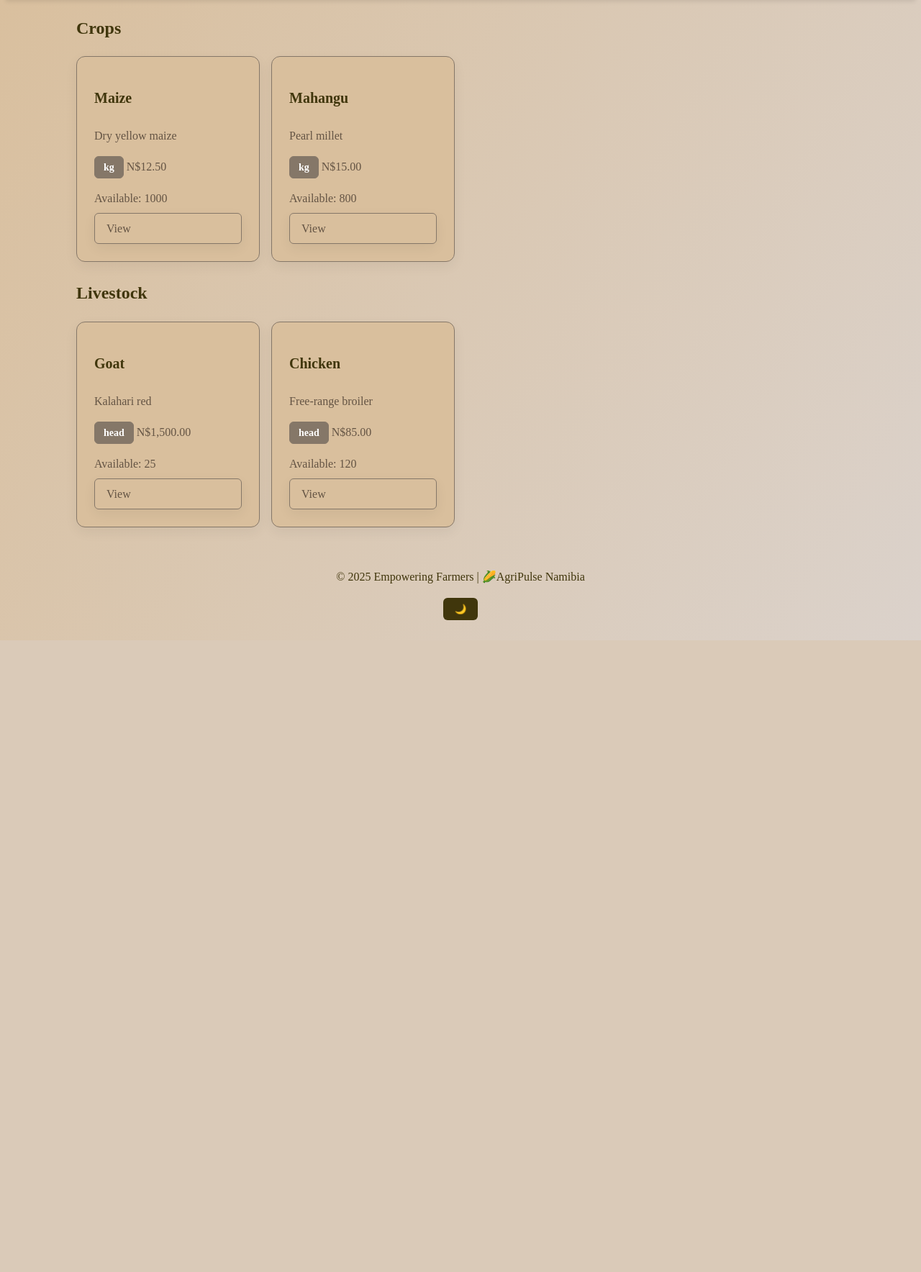
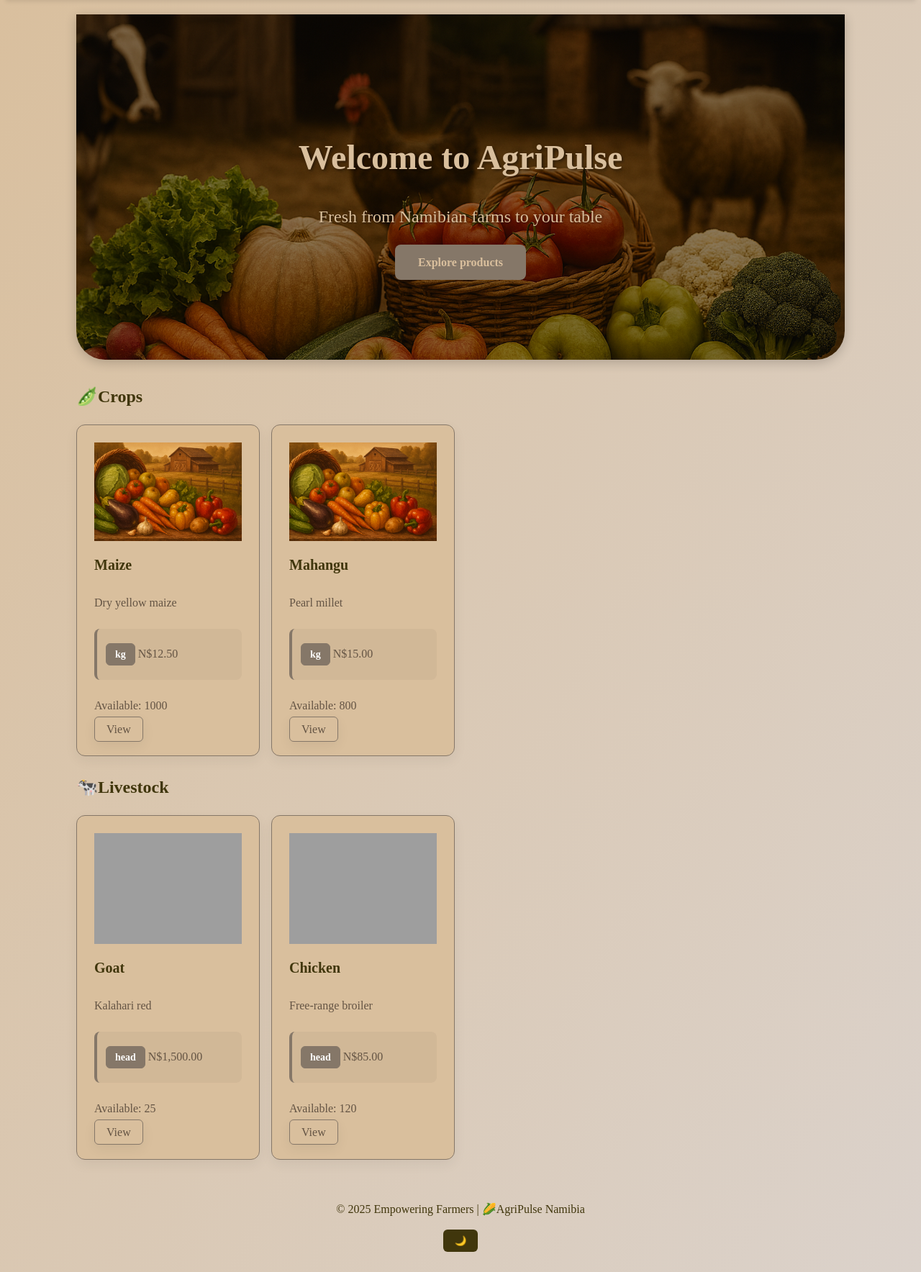
Before and after one commit to WAD621S-2025/G53-Project, a PHP site: page / in a window 1280 px wide. Shown: the part 80-1848 px from the top of the page at 72% size. Before the commit the page ends 970 px from the top, so only its background shows below. Run offline with PHP 8.4, Linux system fonts and the light colour scheme; data comes from the database, SQL or seed files in the repository; data that the repository does not hold is empty; some libraries are stand-ins or nearby versions; grey boxes are pictures that could not be loaded.

Commit message:
Changed table structures for reponsiveness on smaller screens. Enhanced UI and ensured consistency across various pages

```diff
--- a/app/helpers.php
+++ b/app/helpers.php
@@ -43,10 +43,10 @@ function view_partial_header(string $title = 'AgriPulse') {
                     <?php if ($user['role'] === 'ADMIN'): ?>
                 <li><a href="<?= BASE_URL ?>/admin/dashboard.php">Admin</a></li>
                     <?php endif; ?>
-                <div class="user">
+                <li><div class="user">
                     <span class="welcome">Welcome, <?= e($user['name']) ?></span>
                 <li><a class="btn" href="<?= BASE_URL ?>/logout.php">Logout</a></li>
-                </div>
+                </div></li>
                 <?php else: ?>
                 <li><a class="btn" href="<?= BASE_URL ?>/login.php">Login</a></li>
                 <li><a class="btn" href="<?= BASE_URL ?>/register.php">Sign Up</a></li>
--- a/public/index.php
+++ b/public/index.php
@@ -6,37 +6,65 @@ $crops = $repo->allByType('CROP');
 $livestock = $repo->allByType('LIVESTOCK');
 view_partial_header('AgriPulse — Home');
 ?>
-<h2>Crops</h2>
+
+  <section class="hero">
+  <div class="hero-content">
+    <h1>Welcome to AgriPulse</h1>
+    <p>Fresh from Namibian farms to your table</p>
+    <a href="#products" class="btn">Explore products</a>
+  </div>
+</section>
+
+<h2 id="products">🫛Crops</h2>
 <div class="grid">
   <?php foreach ($crops as $p): ?>
     <div class="card">
+              <img src="../public/assets/Imgs/crops.png" alt="crops illustration">
   <h3><?= e($p['name']) ?></h3>
   <p><?= e($p['description'] ?? '') ?></p>
+  <div class="card-price">
   <p><span class="badge"><?= e($p['unit']) ?></span> N$<?= e(number_format($p['unit_price'],2)) ?></p>
+  </div>
+
+  <div class="availability">
   <p>Available: <?= e($p['quantity']) ?> <?php if ((int)$p['quantity'] <= 0): ?><span style="color:#f59e0b">(Unavailable)</span><?php endif; ?></p>
+    </div>
+
+    <div class="card-actions">
       <?php if ((int)$p['quantity'] > 0): ?>
         <a class="btn-primary" href="<?= BASE_URL ?>/product.php?id=<?= $p['id'] ?>">View</a>
       <?php else: ?>
         <button class="btn-primary" disabled>Out of stock</button>
       <?php endif; ?>
+      </div>
     </div>
   <?php endforeach; ?>
 </div>
 
-<h2 style="margin-top:24px">Livestock</h2>
+<h2 style="margin-top:24px">🐄Livestock</h2>
 <div class="grid">
   <?php foreach ($livestock as $p): ?>
     <div class="card">
+        <img src="../public/assets/Imgs/livestock.png" alt="livestock illustration">
   <h3><?= e($p['name']) ?></h3>
   <p><?= e($p['description'] ?? '') ?></p>
-  <p><span class="badge"><?= e($p['unit']) ?></span> N$<?= e(number_format($p['unit_price'],2)) ?></p>
-  <p>Available: <?= e($p['quantity']) ?> <?php if ((int)$p['quantity'] <= 0): ?><span style="color:#f59e0b">(Unavailable)</span><?php endif; ?></p>
+  <div class="card-price">
+    <p><span class="badge"><?= e($p['unit']) ?></span> N$<?= e(number_format($p['unit_price'],2)) ?></p>
+  </div>
+
+  <div class="availability">
+    <p>Available: <?= e($p['quantity']) ?> <?php if ((int)$p['quantity'] <= 0): ?><span style="color:#f59e0b">(Unavailable)</span><?php endif; ?></p>
+  </div>
+
+    <div>
       <?php if ((int)$p['quantity'] > 0): ?>
         <a class="btn-primary" href="<?= BASE_URL ?>/product.php?id=<?= $p['id'] ?>">View</a>
       <?php else: ?>
         <button class="btn-primary" disabled>Out of stock</button>
       <?php endif; ?>
+      </div>
     </div>
   <?php endforeach; ?>
 </div>
+
 <?php view_partial_footer(); ?>
--- a/public/register.php
+++ b/public/register.php
@@ -31,6 +31,6 @@ view_partial_header('Register');
   <div class="form-row">
     <div><label>Password<br><input class="input" type="password" name="password" required></label></div>
   </div>
-  <p><button class="btn-primary" type="submit">Create Account</button></p>
+  <p><button class="btn-secondary" type="submit">Create Account</button></p>
 </form>
 <?php view_partial_footer(); ?>
```
Also changed, not shown: public/admin/orders.php (+7 -5 lines), public/admin/products.php (+10 -8 lines), public/buyer/orders.php (+6 -4 lines), public/cart.php (+7 -5 lines), public/checkout.php (+4 -4 lines), public/product.php (+7 -1 lines).
